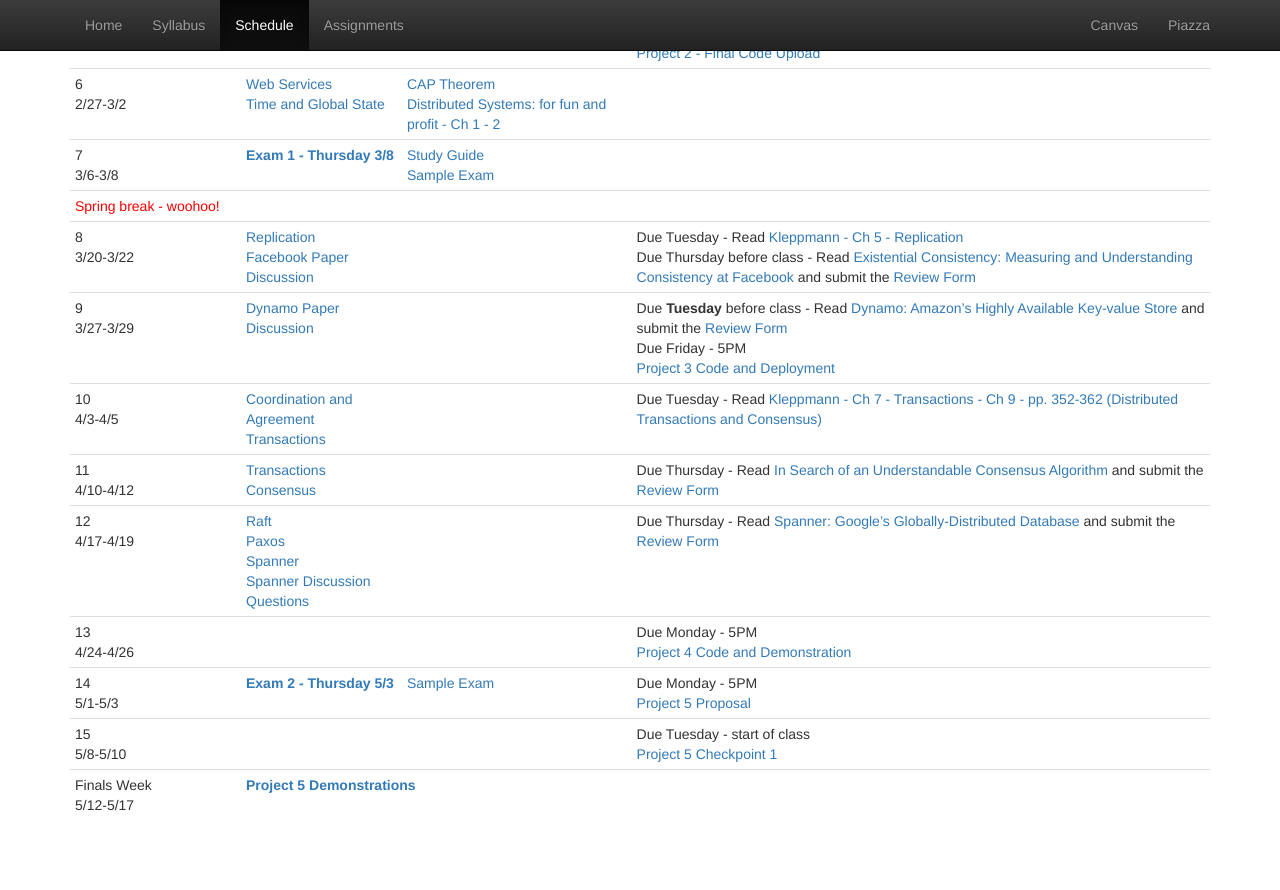
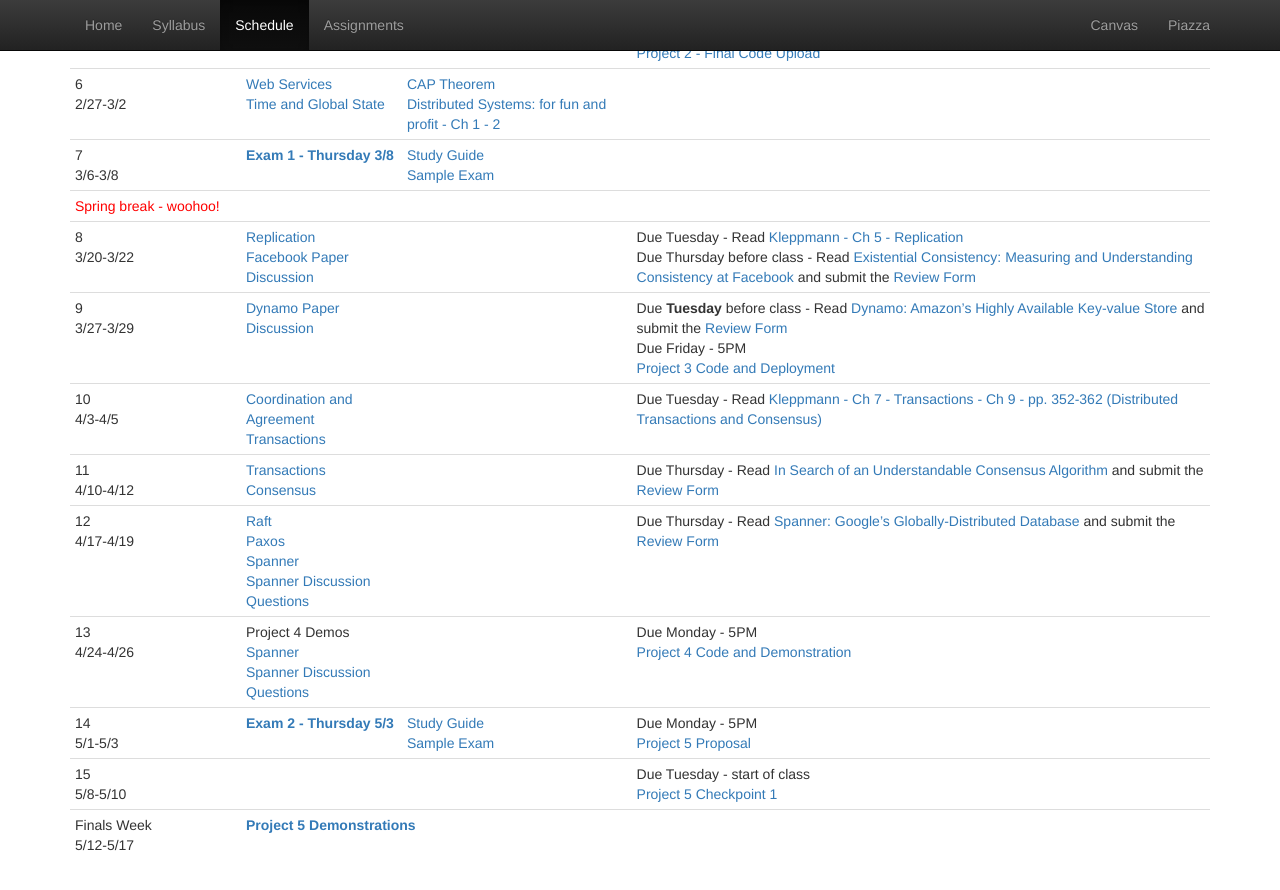
Before and after one commit to CS682-S18/cs682-s18.github.io, a Jekyll site: the page built from schedule.html, in a window 1280 px wide and 900 px high, scrolled down 737 px. Shown: the top 890 px of the window. Built offline with Jekyll 4.4.1, drawn with Linux system fonts in a browser that asks for light colours; before the commit the page ends 1597 px from its top, so only the background shows below that.

Commit message:
adding e2 study guide

```diff
--- a/schedule.html
+++ b/schedule.html
@@ -194,6 +194,9 @@ title: Schedule
 		<tr>
 			<td>13<br/>4/24-4/26</td>
 			<td>
+				Project 4 Demos
+				<a href="https://docs.google.com/presentation/d/1VmFWZFTKMmE3i5mCp-xucVcOcUEwycXDwrc41GK2IWg/edit?usp=sharing">Spanner</a><br/>
+				<a href="https://docs.google.com/document/d/14ZHbLbSRDb34Ss6KjwzVwcsclYW7f3wY20OD_q7d1g8/edit?usp=sharing">Spanner Discussion Questions</a><br/>
 			</td>
 			<td>
 			</td>
@@ -208,6 +211,7 @@ title: Schedule
 				<strong><span class="text-primary">Exam 2 - Thursday 5/3</strong>
 			</td>
 			<td>
+				<a href="https://github.com/CS682-S18/notes/blob/master/exam2_review.md">Study Guide</a><br/>
 				<a href="https://github.com/CS682-S18/notes/blob/master/exam2_sample.pdf">Sample Exam</a><br/>
 			</td>
 			<td>
```
